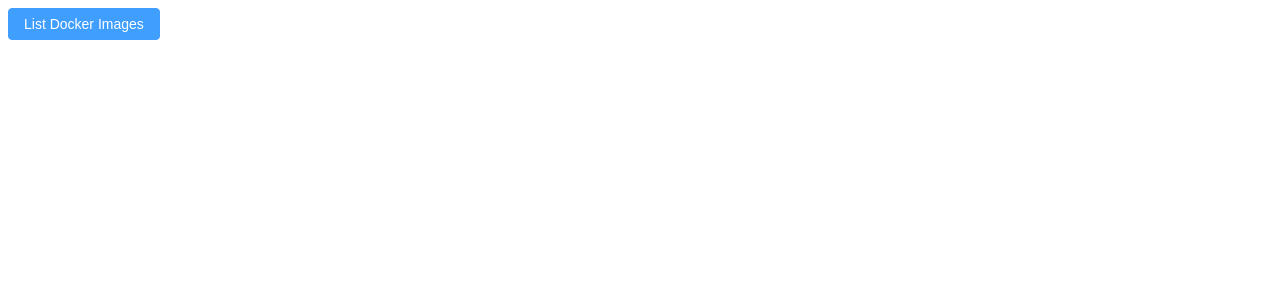
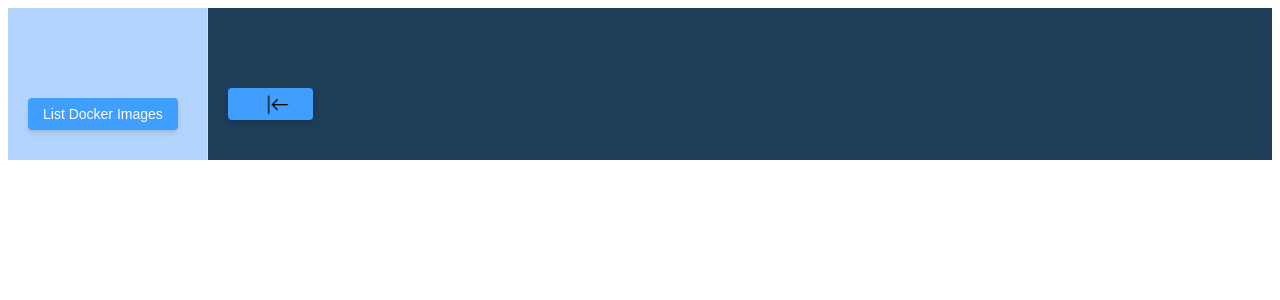
Before and after one commit to sz9751210/docker-dashboard, a Vue app in the folder frontend/: page / in a window 1280 px wide. Shown: the top 300 px of the page. Built offline with nearby package versions, Linux system fonts and the light colour scheme.

Commit message:
simple view

```diff
--- a/frontend/src/components/DockerImage.vue
+++ b/frontend/src/components/DockerImage.vue
@@ -1,14 +1,27 @@
 <template>
-  <div>
-    <!-- Sidebar -->
+  <div class="app-container">
+    <!-- Container -->
     <el-container>
-      <el-aside width="200px">
-        <el-button type="primary" @click="fetchDockerImages"
-          >List Docker Images</el-button
+      <!-- Sidebar -->
+      <el-aside :width="isSidebarCollapsed ? '0px' : '200px'" class="sidebar">
+        <div class="sidebar-content" :style="{ 'margin-top': isSidebarCollapsed ? '10px' : '60px' }">
+          <el-button type="primary" @click="fetchDockerImages">List Docker Images</el-button>
+        </div>
+      </el-aside>
+
+      <!-- Main Content -->
+      <el-main class="main-content">
+        <!-- Collapse Button -->
+        <el-button
+          type="primary"
+          icon="el-icon-menu"
+          @click="toggleSidebar"
+          class="collapse-btn"
         >
-      </el-aside>
-      <!-- Main Content -->
-      <el-main>
+        <img :src="require('@/assets/collapseleft.png')" alt="Button Image" />
+      </el-button>
+
+        <!-- Content Here -->
         <div class="content">
           <el-table
             v-if="dockerImagesParsed.length > 0"
@@ -135,3 +148,61 @@
   },
 };
 </script>
+<style scoped>
+.app-container {
+  font-family: 'Segoe UI', Arial, sans-serif;
+  color: #fff;
+}
+
+.sidebar {
+  background-color: #b3d4fc; /* 淺藍色 */
+  transition: width 0.3s;
+  border-right: 1px solid #d3e0ea;
+}
+
+.main-content {
+  background-color: #1e3d59; /* 深藍色 */
+  padding-top: 70px;
+  /* padding: 50px; */
+}
+
+.collapse-btn {
+  display: flex; /* 使用 flex 布局 */
+  justify-content: center; /* 保证内容居中 */
+  align-items: center; /* 垂直居中 */
+  left: 0;
+  top: 10px;
+  z-index: 1000;
+  transition: left 0.3s;
+  color: #1e3d59; /* 按鈕顏色 */
+  border-color: #1e3d59;
+}
+
+.collapse-btn img {
+  width: 30px; /* 或者您希望的尺寸 */
+  height: auto;
+  margin-right: 5px;
+  order: -1;
+}
+
+.el-main {
+  position: relative;
+}
+
+.sidebar-content {
+  transition: margin-top 0.3s;
+  padding: 20px;
+}
+
+.el-button {
+  margin: 10px 0;
+  border: none;
+  box-shadow: 0 4px 6px -1px rgba(0, 0, 0, 0.1),
+              0 2px 4px -1px rgba(0, 0, 0, 0.06);
+}
+
+.el-button-primary {
+  background-color: #1e3d59;
+  border-color: #1e3d59;
+}
+</style>
```
Also changed, not shown: frontend/src/assets/collapseleft.png (added).
